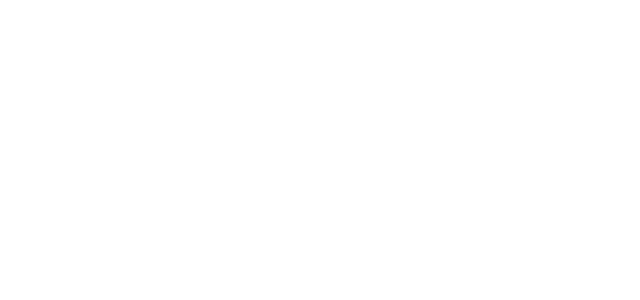
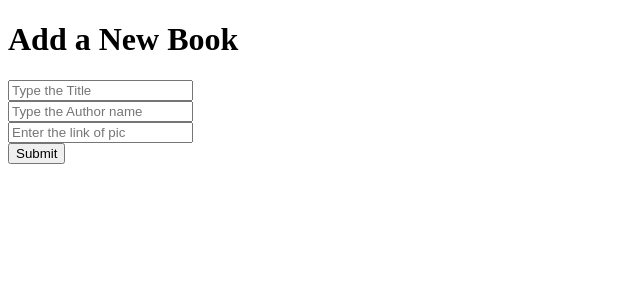
Before and after one commit to anjana-madushan/Bookshelf, a React (Create React App) app in the folder frontend/: page /1 in a window 1280 px wide. Before the commit this address had no page. Shown: the top 300 px of the page, without its empty margins (0-640 px from the left). Built offline with nearby package versions, Linux system fonts and the light colour scheme.

Commit message:
Update part is completed

```diff
--- a/frontend/src/App.js
+++ b/frontend/src/App.js
@@ -2,6 +2,7 @@
 import {BrowserRouter, Route, Routes} from 'react-router-dom'
 import Home from './pages/home.jsx';
 import AddBook from "./pages/addBook.jsx";
+import Update from "./pages/update.jsx";
 
 function App() {
   return (
@@ -9,6 +10,7 @@
       <Routes>
         <Route path='/' element={<Home />} />
         <Route path='/add_Book' element={<AddBook />} />
+        <Route path='/:id' element={<Update />} />
       </Routes>
     </BrowserRouter>
   );
--- a/frontend/src/components/books.jsx
+++ b/frontend/src/components/books.jsx
@@ -1,7 +1,10 @@
 import React from 'react';
-import {Link} from 'react-router-dom'
+import {Link, useNavigate} from 'react-router-dom'
 
 const Books = ({ books, handleDelete }) => {
+
+  const navigate = useNavigate();
+
   return (
     <div>
       {books.length > 0 ? (
@@ -11,7 +14,7 @@
                 <img src={book.coverPic} alt='' />
                 <h1>{book.title}</h1>
                 <h1>{book.description}</h1>
-                <button>Update</button>
+                <button onClick={()=>navigate(`/${book.id}`)}>Update</button>
                 <button onClick={()=>handleDelete(book.id)}>Delete</button>
               </div>
             ))
--- a/frontend/src/components/form.jsx
+++ b/frontend/src/components/form.jsx
@@ -13,7 +13,7 @@
       <br/>
       <input type='text' value={book.coverPic} placeholder='Enter the link of pic' name='coverPic' onChange={handleChange} required/>
       <br/>
-      <button onClick={handleSubmit}>Add this Book</button>
+      <button onClick={handleSubmit}>Submit</button>
       </form>
     </div>
   )
--- a/frontend/src/pages/update.jsx
+++ b/frontend/src/pages/update.jsx
@@ -1,9 +1,41 @@
-import React from 'react'
+import React, {useState} from 'react'
+import Form from '../components/form'
+import axios from 'axios'
+import { useNavigate, useParams } from 'react-router-dom'
 
-const update = () => {
+const Update = () => {
+
+  const {id}=useParams();
+
+  const [book, setBook] = useState({
+    title:'',
+    description:'',
+    coverPic:''
+  })
+
+  const navigate = useNavigate();
+
+  const handleSubmit = async(e)=>{
+    e.preventDefault();
+    try{
+      await axios.put(`http://localhost:5000/books/update/${id}`, book)
+
+      console.log(book)
+      navigate("/")
+    }catch(err){
+      console.log(err)
+    }
+  }
+
+  const handleChange = (e) => {
+    setBook((prevState) => ({
+      ...prevState,
+      [e.target.name]: e.target.value,
+    }));
+  };
   return (
-    <div>update</div>
+    <div><Form book={book} handleChange={handleChange} handleSubmit={handleSubmit} /></div>
   )
 }
 
-export default update
+export default Update
```
Also changed, not shown: 2 other files (tests, documents, lock files or other folders).
